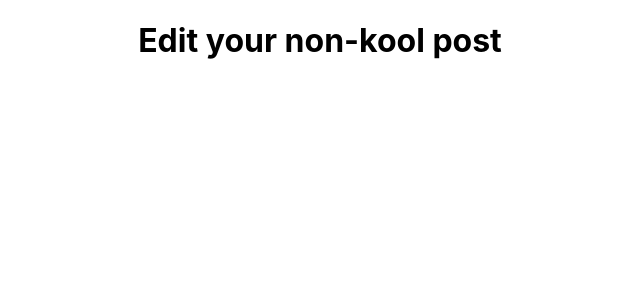
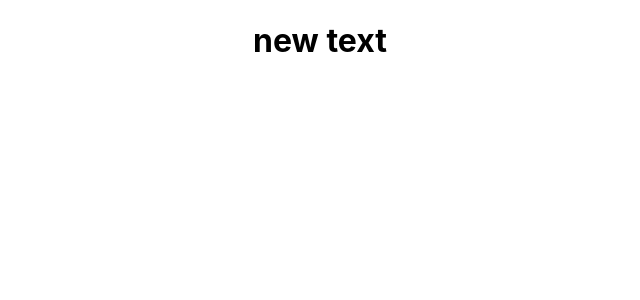
Before and after one commit to Nafff/blog-app, a React (Create React App) app in the folder client/: page /posts/1/edit in a window 1280 px wide. Shown: the top 300 px of the page, without its empty margins (320-960 px from the left). Built offline with nearby package versions, Linux system fonts and the light colour scheme.

Commit message:
update edit

```diff
--- a/client/src/screens/PostEdit/PostEdit.jsx
+++ b/client/src/screens/PostEdit/PostEdit.jsx
@@ -1,6 +1,6 @@
 function PostEdit() {
   return (
-    <h1>Edit your non-kool post</h1>
+    <h1>new text</h1>
   )
 }
 
```
